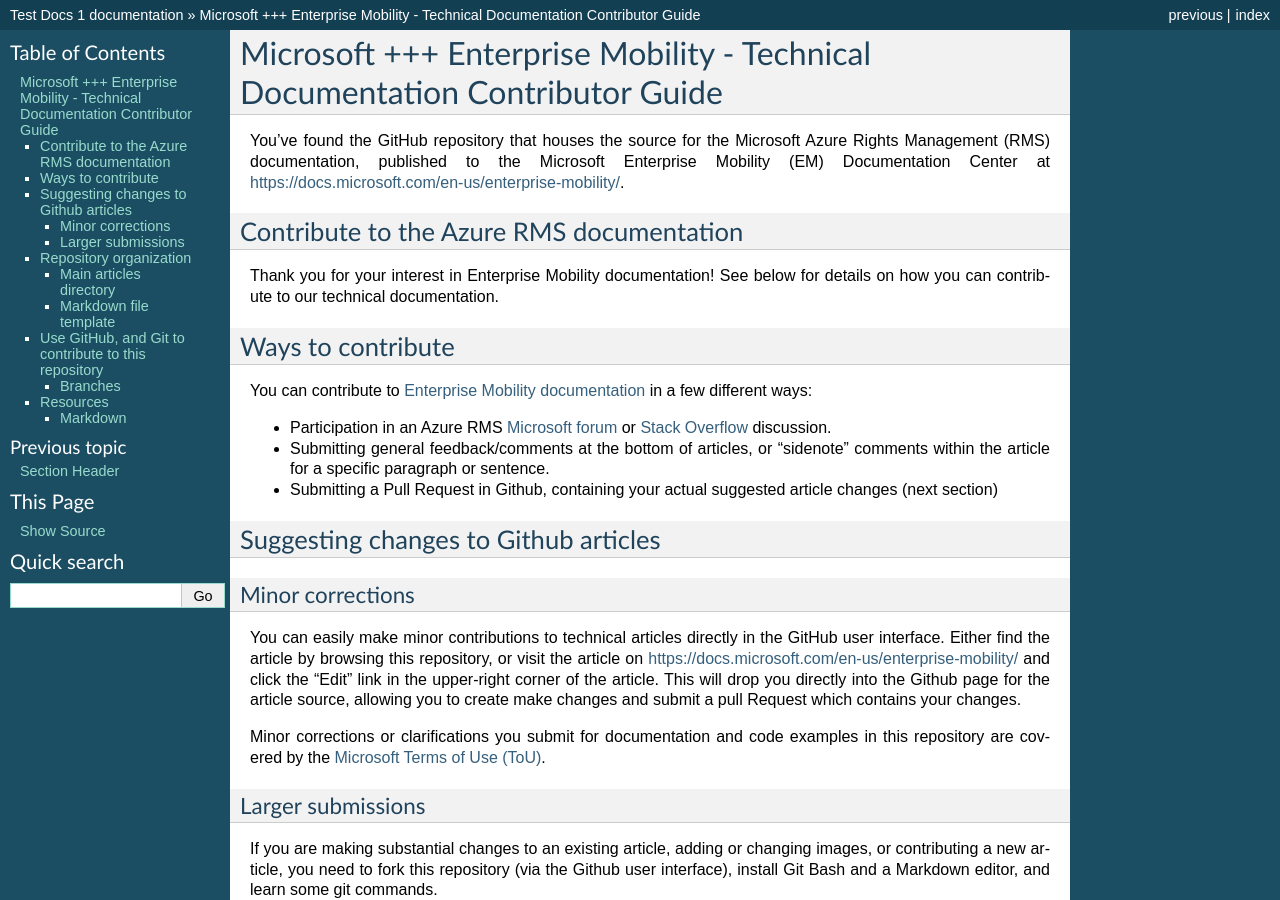
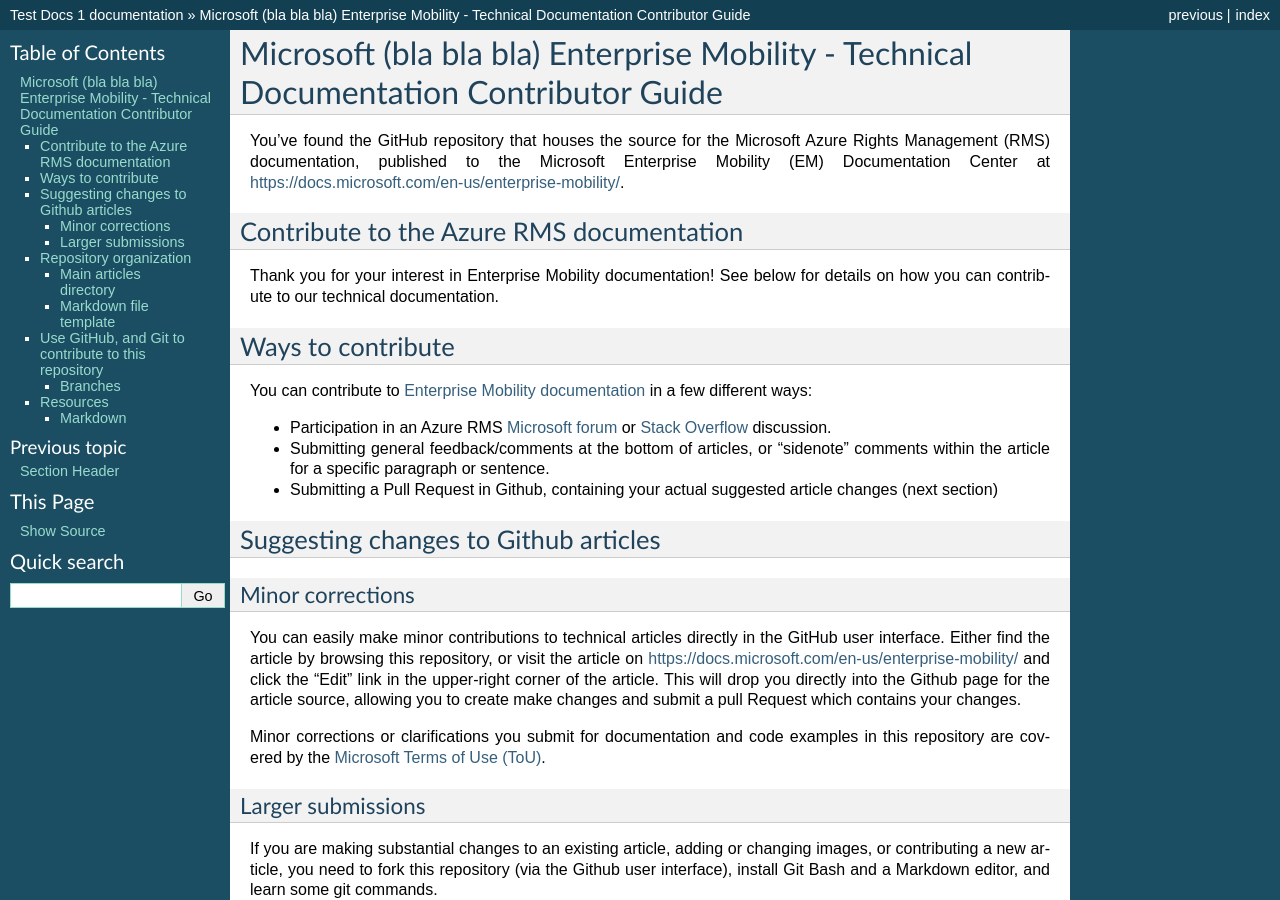
Before and after one commit to TheYaRuS/TestProject, a Sphinx documentation site: the page built from Docs/example2.md, in a window 1280 px wide and 900 px high. Built offline with Sphinx 7.4.7, drawn with Linux system fonts in a browser that asks for light colours; some of the changed text lies outside the part shown.

Commit message:
bla bla bla

```diff
--- a/Docs/example2.md
+++ b/Docs/example2.md
@@ -1,4 +1,4 @@
-# Microsoft +++ Enterprise Mobility - Technical Documentation Contributor Guide
+# Microsoft (bla bla bla) Enterprise Mobility - Technical Documentation Contributor Guide
 
 You've found the GitHub repository that houses the source for the Microsoft Azure Rights Management (RMS) documentation, published to the Microsoft Enterprise Mobility (EM) Documentation Center at [https://docs.microsoft.com/en-us/enterprise-mobility/](https://docs.microsoft.com/en-us/enterprise-mobility/).
 
```
